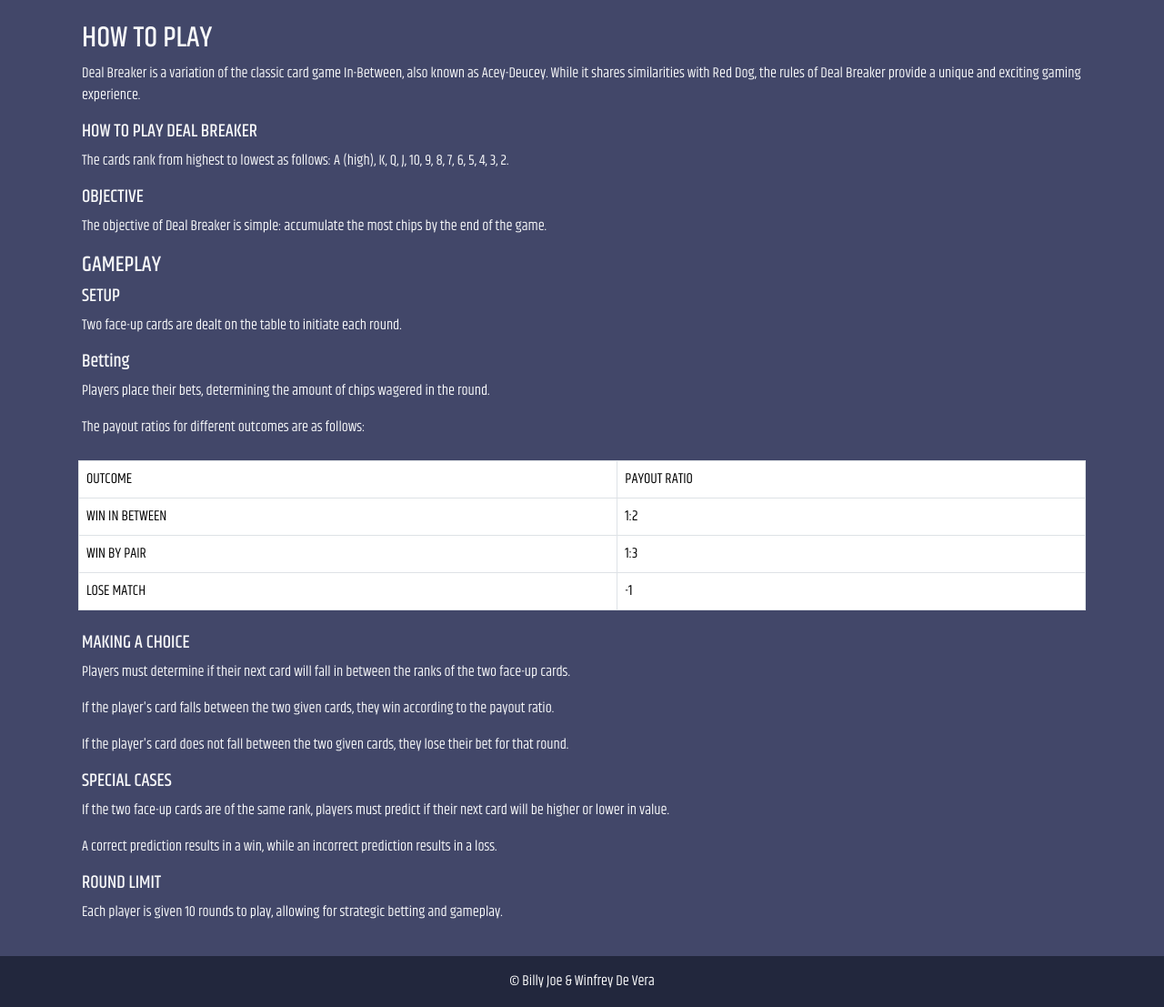
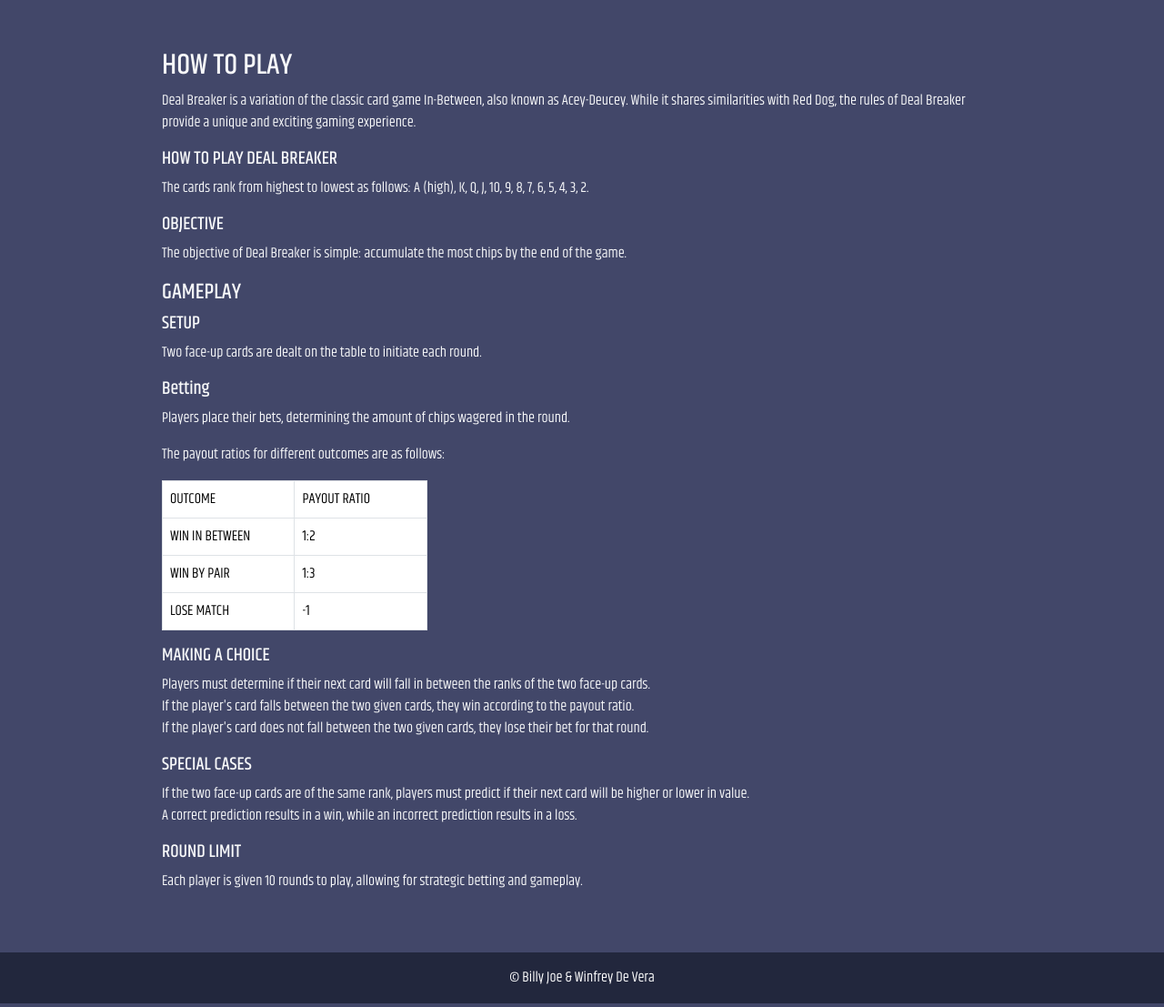
Before and after one commit to wjamesdevera/deal-breaker, a PHP site: page /about.php in a window 1280 px wide. Shown: the part 74-1181 px from the top of the page at 91% size. Run offline with PHP 8.4, Linux system fonts and the light colour scheme; some web fonts are replaced.

Commit message:
modified about page

```diff
--- a/public/about.php
+++ b/public/about.php
@@ -43,7 +43,8 @@ require_once "./includes/header.php";
     <p>Players place their bets, determining the amount of chips wagered in the round.</p>
 
     <p>The payout ratios for different outcomes are as follows:</p>
-    <div class="row p-2">
+    <div class="row">
+        <div class="col-md-4">
         <table class="table table-bordered">
             <tbody>
                 <tr>
@@ -64,15 +65,16 @@ require_once "./includes/header.php";
                 </tr>
             </tbody>
         </table>
+        </div>
     </div>
 
     <h4>MAKING A CHOICE</h4>
-    <p>Players must determine if their next card will fall in between the ranks of the two face-up cards.</p>
-    <p>If the player's card falls between the two given cards, they win according to the payout ratio.</p>
-    <p>If the player's card does not fall between the two given cards, they lose their bet for that round.</p>
+    <p>Players must determine if their next card will fall in between the ranks of the two face-up cards. <br>
+    If the player's card falls between the two given cards, they win according to the payout ratio. <br>
+    If the player's card does not fall between the two given cards, they lose their bet for that round.</p>
     <h4>SPECIAL CASES</h4>
-    <p>If the two face-up cards are of the same rank, players must predict if their next card will be higher or lower in value.</p>
-    <p>A correct prediction results in a win, while an incorrect prediction results in a loss.</p>
+    <p>If the two face-up cards are of the same rank, players must predict if their next card will be higher or lower in value. <br>
+    A correct prediction results in a win, while an incorrect prediction results in a loss.</p>
     <h4>ROUND LIMIT</h4>
     <p>Each player is given 10 rounds to play, allowing for strategic betting and gameplay.</p>
 
--- a/public/css/about.css
+++ b/public/css/about.css
@@ -14,8 +14,9 @@ nav {
 }
 
 main.container {
-  padding: 20px;
+  padding: 50px;
   margin-top: 3px;
+  max-width: 80%;
 }
 
 p {
@@ -29,6 +30,13 @@ h3{
 h4{
   font-size: 20px;
 }
+
+table{
+  width: 200px;
+  table-layout: fixed;
+
+}
+
 
 
 .navbar-title h3 {
```
